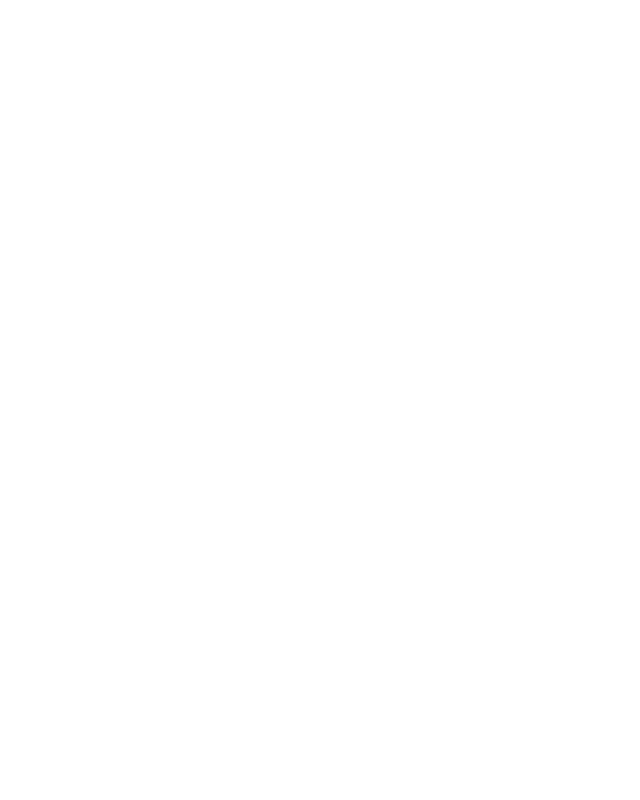
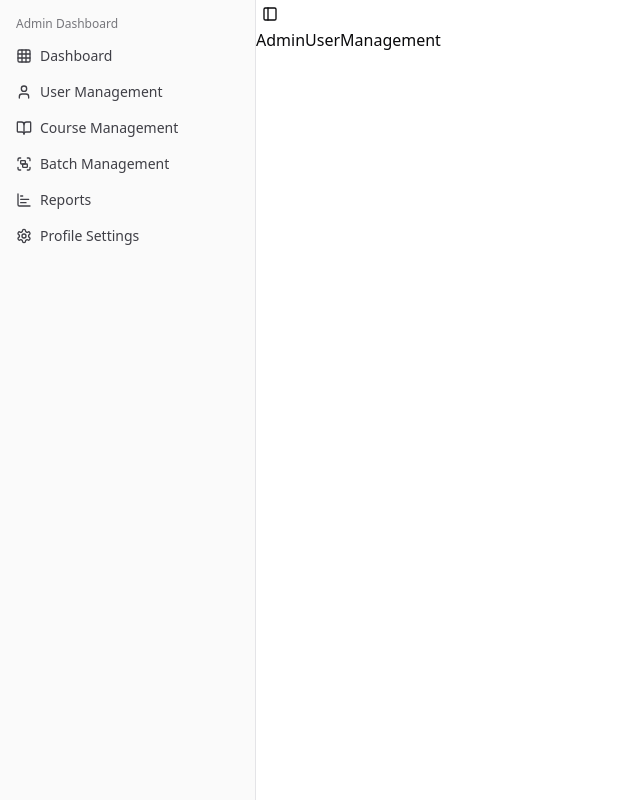
Before and after one commit to abdul-ahad-dev/SMIT-LMS, a React (Vite) app: page /admin/user-management in a window 1280 px wide. Before the commit this address had no page. Shown: the whole page, without its empty margins (0-640 px from the left). Built offline with nearby package versions, Linux system fonts and the light colour scheme.

Commit message:
Set up admin layout with sidebar and main content area

```diff
--- a/src/App.jsx
+++ b/src/App.jsx
@@ -1,5 +1,5 @@
 import { BrowserRouter, Route, Routes } from 'react-router-dom'
-import Admin from './admin/admin'
+
 import Login from './Login'
 
 import Student from './student'
@@ -15,6 +15,14 @@
 import TeacherCourses from './teacher/TeacherCourses'
 import TeacherAssignment from './teacher/TeacherAssigment'
 import TeacherProfileSetting from './teacher/TeacherProfileSetting'
+
+import Admin from './admin'
+import AdminDashboard from './admin/AdminDashboard'
+import AdminUserManagement from './admin/AdminUserManagement'
+import AdminCourseManagement from './admin/AdminBatchManagement'
+import AdminBatchManagement from './admin/AdminBatchManagement'
+import Report from './admin/Reports'
+import AdminProfileSetting from './admin/AdminProfileSetting'
 
 function App() {
   return (
@@ -41,7 +49,14 @@
           <Route path="setting" element={<TeacherProfileSetting />} />
         </Route>
 
-        <Route path='/admin' element={<Admin />} />
+        <Route path='/admin' element={<Admin />} >
+          <Route path="dashboard" index element={<AdminDashboard />} />
+          <Route path="user-management" element={<AdminUserManagement />} />
+          <Route path="course-management" element={<AdminCourseManagement />} />
+          <Route path="batch-management" element={<AdminBatchManagement />} />
+          <Route path="report" element={<Report />} />
+          <Route path="setting" element={<AdminProfileSetting />} />
+        </ Route>
       </Routes>
     </BrowserRouter>
   )
--- a/src/admin/Admin.jsx
+++ /dev/null
@@ -1,7 +0,0 @@
-function Admin() {
-  return (
-    <div>Admin</div>
-  )
-}
-
-export default Admin
--- /dev/null
+++ b/src/admin/AdminBatchManagement.jsx
@@ -0,0 +1,7 @@
+function AdminBatchManagement() {
+  return (
+    <div>AdminBatchManagement</div>
+  )
+}
+
+export default AdminBatchManagement
--- /dev/null
+++ b/src/admin/AdminCourseManagement.jsx
@@ -0,0 +1,7 @@
+function AdminCourseManagement() {
+  return (
+    <div>AdminCourseManagement</div>
+  )
+}
+
+export default AdminCourseManagement
--- /dev/null
+++ b/src/admin/AdminDashboard.jsx
@@ -0,0 +1,7 @@
+function AdminDashboard() {
+  return (
+    <div>AdminDashboard</div>
+  )
+}
+
+export default AdminDashboard
--- /dev/null
+++ b/src/admin/AdminProfileSetting.jsx
@@ -0,0 +1,7 @@
+function AdminProfileSetting() {
+  return (
+    <div>AdminProfileSetting</div>
+  )
+}
+
+export default AdminProfileSetting
--- /dev/null
+++ b/src/admin/AdminUserManagement.jsx
@@ -0,0 +1,7 @@
+function AdminUserManagement() {
+  return (
+    <div>AdminUserManagement</div>
+  )
+}
+
+export default AdminUserManagement
--- /dev/null
+++ b/src/admin/Reports.jsx
@@ -0,0 +1,7 @@
+function Reports() {
+  return (
+    <div>Reports</div>
+  )
+}
+
+export default Reports
--- /dev/null
+++ b/src/admin/admin-sidebar.jsx
@@ -0,0 +1,72 @@
+import { BookOpen, Grid, User, ChartBar, Group, Settings } from "lucide-react"
+
+import {
+  Sidebar,
+  SidebarContent,
+  SidebarGroup,
+  SidebarGroupContent,
+  SidebarGroupLabel,
+  SidebarMenu,
+  SidebarMenuButton,
+  SidebarMenuItem,
+} from "@/components/ui/sidebar"
+
+// Menu items.
+const items = [
+  {
+    title: "Dashboard",
+    url: "/admin/dashboard",
+    icon: Grid,
+  },
+  {
+    title: "User Management",
+    url: "/admin/user-management",
+    icon: User,
+  },
+  {
+    title: "Course Management",
+    url: "/admin/course-management",
+    icon: BookOpen,
+  },
+  {
+    title: "Batch Management",
+    url: "/admin/batch-management",
+    icon: Group,
+  },
+  {
+    title: "Reports",
+    url: "/admin/report",
+    icon: ChartBar,
+  },
+  {
+    title: "Profile Settings",
+    url: "/admin/setting",
+    icon: Settings,
+  },
+]
+
+export function AdminSidebar() {
+  return (
+    <Sidebar>
+      <SidebarContent>
+        <SidebarGroup>
+          <SidebarGroupLabel>Admin Dashboard</SidebarGroupLabel>
+          <SidebarGroupContent>
+            <SidebarMenu>
+              {items.map((item) => (
+                <SidebarMenuItem key={item.title}>
+                  <SidebarMenuButton asChild>
+                    <a href={item.url}>
+                      <item.icon />
+                      <span>{item.title}</span>
+                    </a>
+                  </SidebarMenuButton>
+                </SidebarMenuItem>
+              ))}
+            </SidebarMenu>
+          </SidebarGroupContent>
+        </SidebarGroup>
+      </SidebarContent>
+    </Sidebar>
+  )
+}
--- /dev/null
+++ b/src/admin/index.jsx
@@ -0,0 +1,17 @@
+import { SidebarProvider, SidebarTrigger } from "@/components/ui/sidebar"
+import { AdminSidebar } from "./admin-sidebar"
+import { Outlet } from "react-router-dom"
+
+function Admin() {
+  return (
+    <SidebarProvider>
+      <AdminSidebar />
+      <main>
+        <SidebarTrigger />
+        <Outlet />
+      </main>
+    </SidebarProvider>
+  )
+}
+
+export default Admin
--- a/tailwind.config.js
+++ b/tailwind.config.js
@@ -1,4 +1,6 @@
 /** @type {import('tailwindcss').Config} */
+import tailwindcssAnimate from "tailwindcss-animate";
+
 export default {
     darkMode: ["class"],
     content: [
@@ -65,5 +67,6 @@
   		}
   	}
   },
-  plugins: [require("tailwindcss-animate")],
+//   plugins: [require("tailwindcss-animate")],
+  plugins: [tailwindcssAnimate],
 }
```
